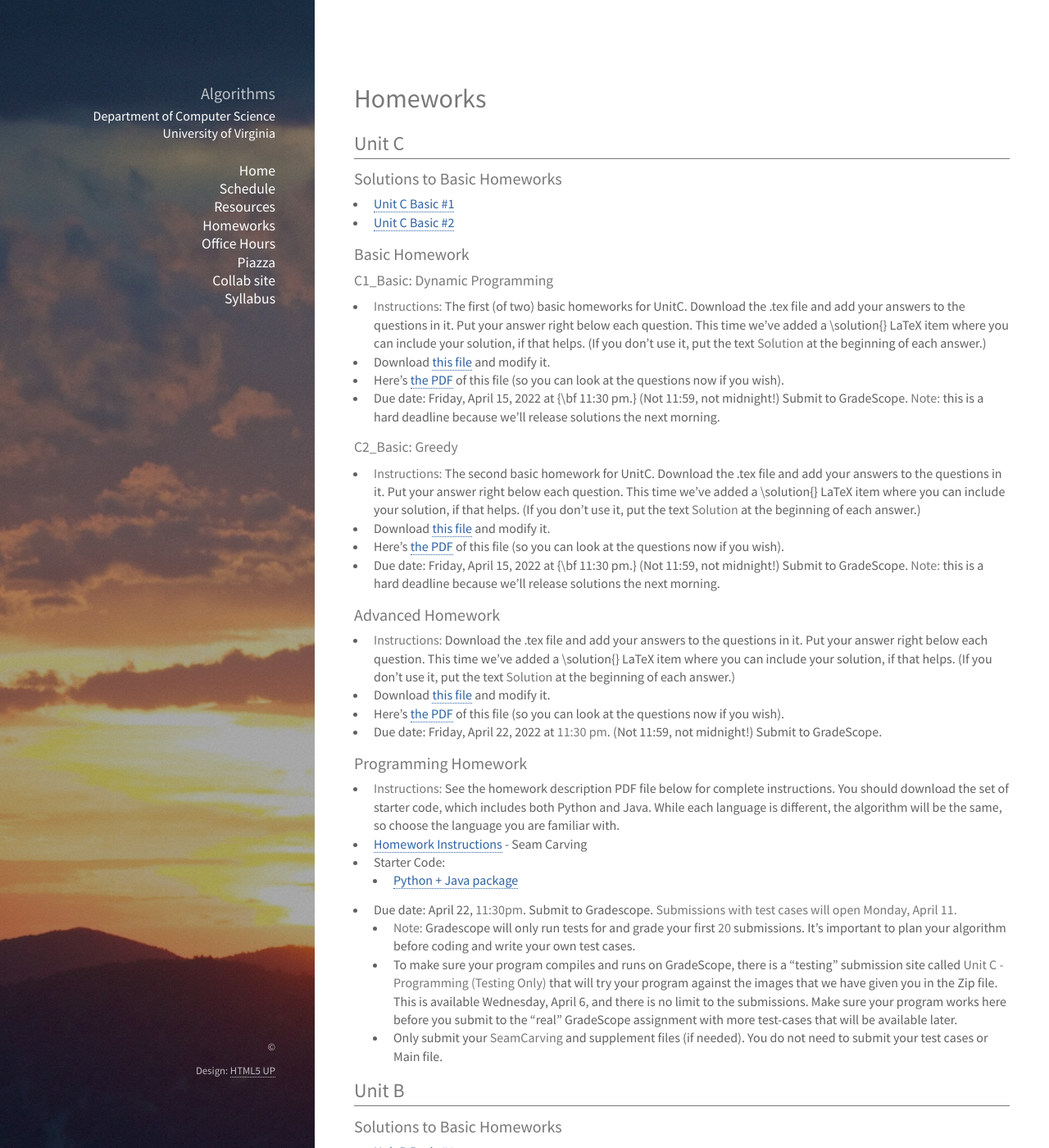
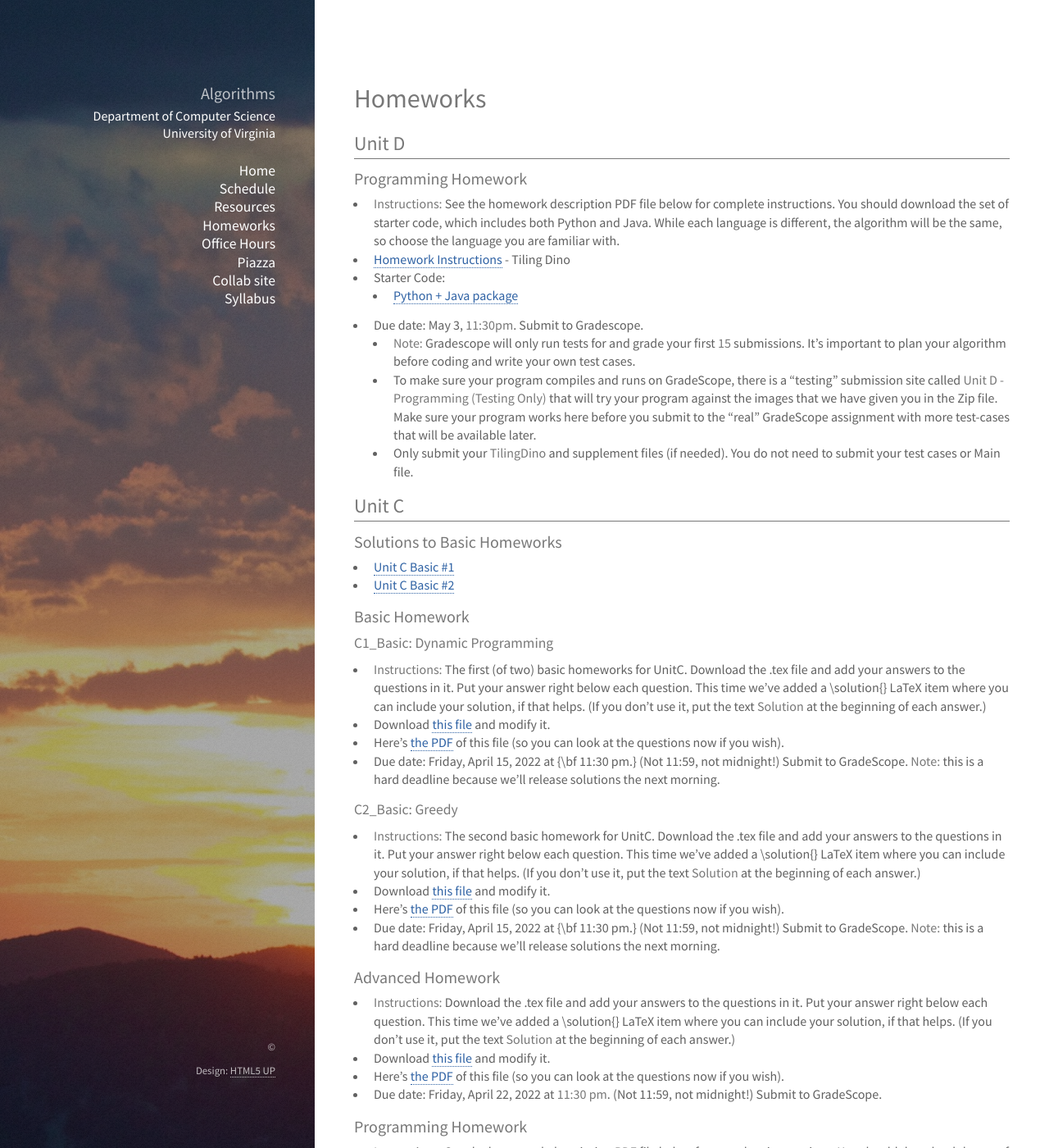
Before and after one commit to uva-cs/cs4102-s22, a Jekyll site: the page built from homework/index.md, in a window 1280 px wide and 1400 px high. Shown: the whole window at 82% size. Built offline with Jekyll 4.4.1, drawn with Linux system fonts in a browser that asks for light colours; nearby versions of some CDN libraries; library files that are not in the unit come from our copies.

Commit message:
added unit D programming

```diff
--- a/homework/index.md
+++ b/homework/index.md
@@ -4,6 +4,20 @@ title: Schedule - CS4102 Algorithms - Spring 2022
 ---
 
 # Homeworks
+
+## Unit D
+
+### Programming Homework
+
+* **Instructions:**  See the homework description PDF file below for complete instructions.  You should download the set of starter code, which includes both Python and Java.  While each language is different, the algorithm will be the same, so choose the language you are familiar with.
+* [Homework Instructions](../unitd/programming/unitD_programming.pdf) - Tiling Dino
+* Starter Code:
+    * [Python + Java package](../unitd/programming/unitD_programming.zip)
+* Due date: May 3, **11:30pm**.  Submit to Gradescope.
+    * **Note:** Gradescope will only run tests for and grade your first **15** submissions.  It's important to plan your algorithm before coding and write your own test cases.
+    * To make sure your program compiles and runs on GradeScope, there is a "testing" submission site called **Unit D - Programming (Testing Only)** that will try your program against the images that we have given you in the Zip file. Make sure your program works here before you submit to the "real" GradeScope assignment with more test-cases that will be available later.
+    * Only submit your **TilingDino** and supplement files (if needed).  You do not need to submit your test cases or Main file.
+
 
 ## Unit C
 
@@ -42,7 +56,7 @@ title: Schedule - CS4102 Algorithms - Spring 2022
 * [Homework Instructions](../unitc/programming/unitc-programming.pdf) - Seam Carving
 * Starter Code:
     * [Python + Java package](../unitc/programming/unitCprogram.zip)
-* Due date: April 22, **11:30pm**.  Submit to Gradescope.  **Submissions with test cases will open Monday, April 11.**
+* Due date: May 3, **11:30pm**.  Submit to Gradescope.  **Submissions with test cases will open Monday, April 11.**
     * **Note:** Gradescope will only run tests for and grade your first **20** submissions.  It's important to plan your algorithm before coding and write your own test cases.
     * To make sure your program compiles and runs on GradeScope, there is a "testing" submission site called **Unit C - Programming (Testing Only)** that will try your program against the images that we have given you in the Zip file. This is available Wednesday, April 6, and there is no limit to the submissions.  Make sure your program works here before you submit to the "real" GradeScope assignment with more test-cases that will be available later.
     * Only submit your **SeamCarving** and supplement files (if needed).  You do not need to submit your test cases or Main file.
```
Also changed, not shown: 2 other files.
